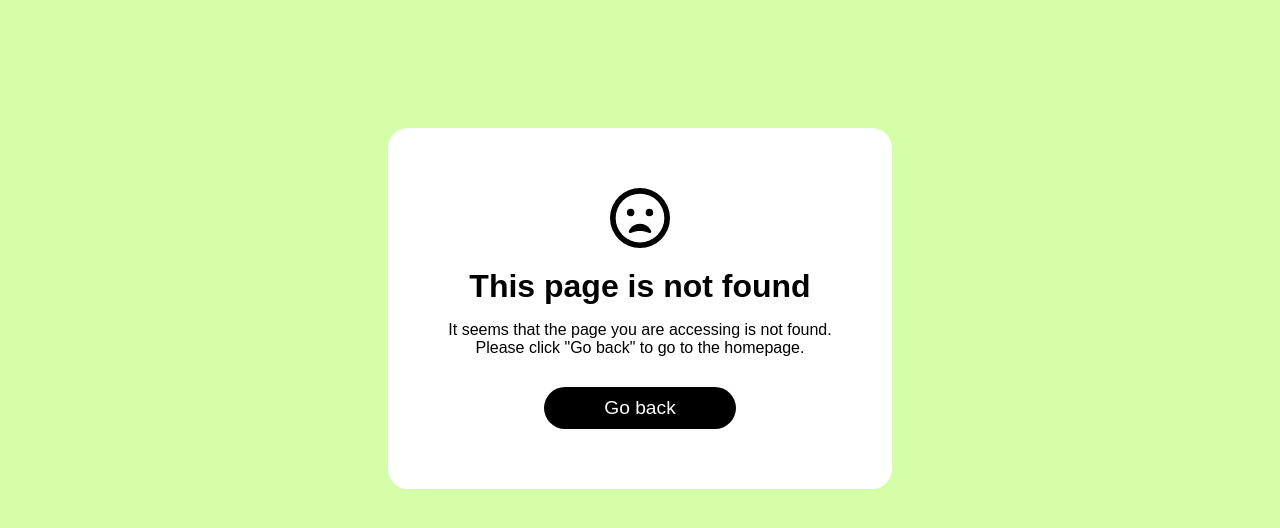
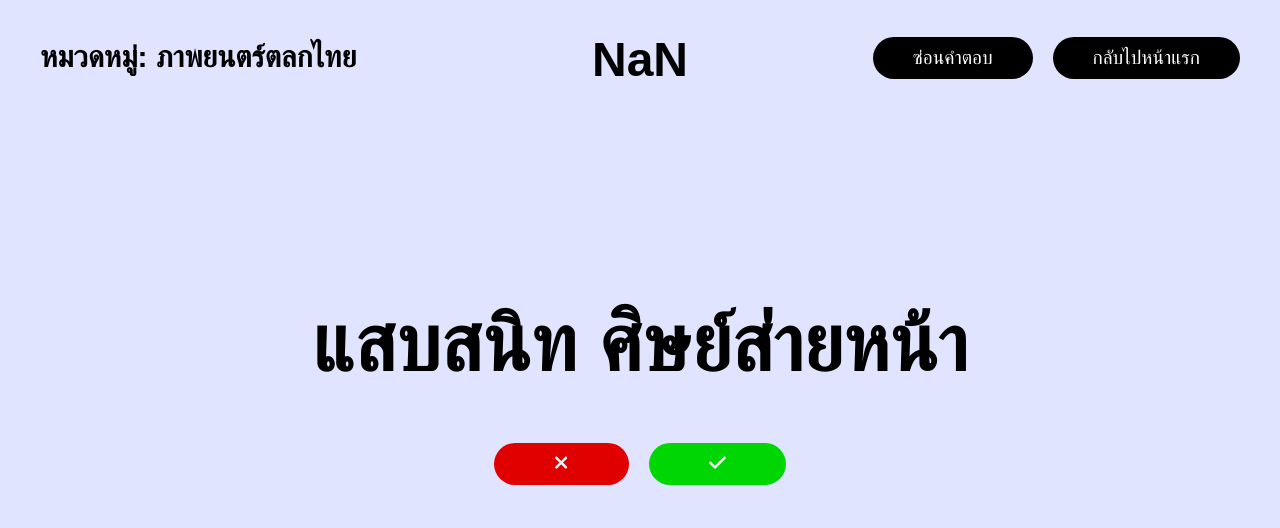
Before and after one commit to suttirakcha/lets-guess, a React (Create React App) app: page /th/thai-comedy-films in a window 1280 px wide. Before the commit this address had no page. Shown: the top 528 px of the page. Built offline with nearby package versions, Linux system fonts and the light colour scheme; a web font is replaced by a local one.

Commit message:
Commit Codes

```diff
--- a/src/App.js
+++ b/src/App.js
@@ -67,6 +67,7 @@ import BowkylionSongs from "./th/categories/bowkylion-songs";
 import ClothingTh from "./th/categories/clothing";
 import HolidaysTh from "./th/categories/holidays";
 import EnglishLoanwords from "./th/categories/english-loanwords";
+import ThaiComedyFilms from "./th/categories/thai-comedy-films";
 
 // import MainPageZh from "./zh/main";
 // import AnimalsZh from "./zh/categories/animals";
@@ -143,6 +144,7 @@ export default function App(){
         <Route path="/th/clothing" element={<ClothingTh />} />
         <Route path="/th/holidays" element={<HolidaysTh />} />
         <Route path="/th/english-loanwords" element={<EnglishLoanwords />} />
+        <Route path="/th/thai-comedy-films" element={<ThaiComedyFilms />} />
 
         {/* Chinese */}
         {/* <Route path="/zh" element={<MainPageZh />} />
--- /dev/null
+++ b/src/th/categories/thai-comedy-films.js
@@ -0,0 +1,8 @@
+import React from "react";
+import "../../App.scss";
+import QuestionsTh from "../components/questions";
+
+export default function ThaiComedyFilms(){
+  const words = ["พี่มาก..พระโขนง","ไอฟาย..แต๊งกิ้ว..เลิฟยู้","ซักซี้ด ห่วยขั้นเทพ","อ้าย..คนหล่อลวง","ระวัง..สิ้นสุดทางเพื่อน","ATM เออรัก เออเร่อ","เมย์ไหน ไฟแรงเฟร่อ","น้อง.พี่.ที่รัก","กวน มึน โฮ","ไบค์แมน ศักรินทร์ตูดหมึก","แฟนฉัน","บุพเพสันนิวาส 2","พี่นาค 2","อีเรียมซิ่ง","เฮ้ย! ลูกเพ่ นี่ลูกพ่อ","แสบสนิท ศิษย์ส่ายหน้า","หลวงพี่เท่ง","แหยม ยโสธร","มนต์เลิฟสิบหมื่น","หอแต๋วแตก","โกยเถอะโยม","มิดไมล์","คุณนายโฮ","จำเนียร วิเวียน โตมร","โหดหน้าเหี่ยว","ว้อ หมาบ้ามหาสนุก","สุดเขตสเลดเป็ด","ฟ้าใส ใจชื่นบาน","หลวงพี่แจ๊ส 4G","หลวงพี่แจ๊ส 5G","รถไฟฟ้า มาหานะเธอ","หลวงพี่เท่ง","ตุ๊ดซี่ส์ แอนด์ เดอะเฟค","ป๊าด 888 แรงทะลุนรก","ตั๊ดสู้ฟุด"];
+  return (<QuestionsTh answers={words} category="ภาพยนตร์ตลกไทย" redirect="/th/thai-comedy-films"/>)
+}
--- a/src/th/main.js
+++ b/src/th/main.js
@@ -482,6 +482,12 @@ export default function MainPage(){
         link: "/th/tattoo-colour"
       }
     ],
+    filmsTh: [
+      {
+        category: "ภาพยนตร์ตลกไทย",
+        link: "/th/thai-comedy-films"
+      }
+    ],
     gamesTh: [
       {
         category: "ตัวละครในเกม ROV",
@@ -640,6 +646,7 @@ export default function MainPage(){
         <CardCate category="เพลงวง Cocktail" link="/th/cocktail-songs"/>
         <CardCate category="เพลงวง ETC" link="/th/etc-songs"/>
         <CardCate category="เพลงวง Tattoo Colour" link="/th/tattoo-colour"/>
+        <CardCate category="ภาพยนตร์ตลกไทย" link="/th/thai-comedy-films"/>
         <CardCate category="ภาษาที่ใช้อักษรละติน" link="/th/latin-used-languages"/>
         <CardCate category="วันสำคัญ" link="/th/holidays"/>
         <CardCate category="สถานที่ท่องเที่ยวในกรุงเทพ" link="/th/places-in-bangkok"/>
@@ -759,6 +766,15 @@ export default function MainPage(){
               }
             </div>
 
+            <h2 className="list-titles">ภาพยนตร์</h2>
+            <div className="select-lists">
+              {
+                cateLists.filmsTh.map((cate) => (
+                  <CardCate category={cate.category} link={cate.link}/>
+                ))
+              }
+            </div>
+
             <h2 className="list-titles">เกม</h2>
             <div className="select-lists">
               {
```
